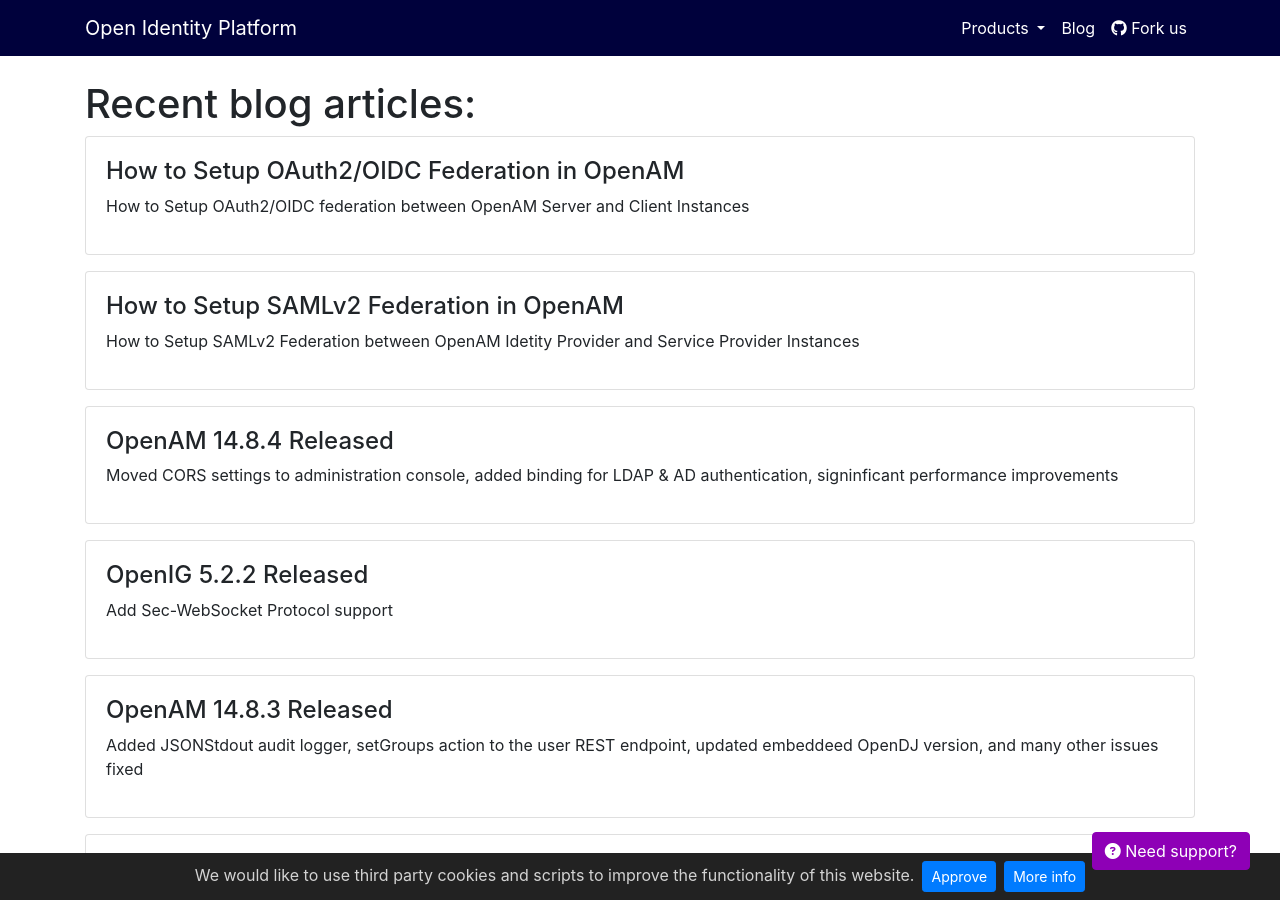
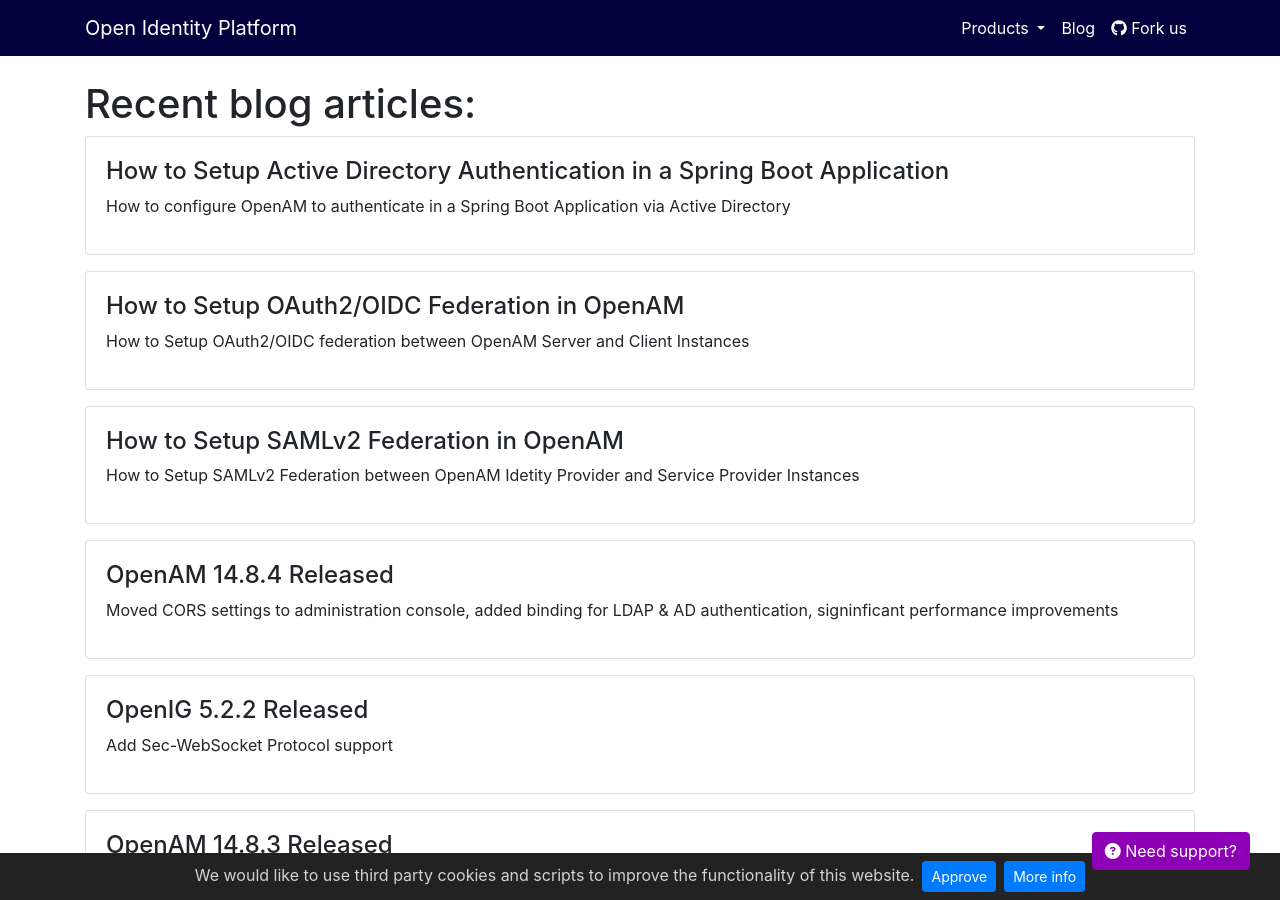
Before and after one commit to OpenIdentityPlatform/OpenIdentityPlatform.org, a Jekyll site: the page built from blog/index.html, in a window 1280 px wide and 900 px high. Built offline with Jekyll 4.4.1, drawn with Linux system fonts in a browser that asks for light colours; some of the changed lines change nothing that is shown.

Commit message:
How to Setup Active Directory Authentication in a Spring Boot Application (#162)

````diff
--- a/_data/blogposts.yml
+++ b/_data/blogposts.yml
@@ -1,3 +1,7 @@
+-
+  title: 'How to Setup Active Directory Authentication in a Spring Boot Application'
+  link: '/blog/openam-ad-springboot'
+  description: 'How to configure OpenAM to authenticate in a Spring Boot Application via Active Directory'
 -
   title: 'How to Setup OAuth2/OIDC Federation in OpenAM'
   link: '/blog/openam-oauth-federation'
--- /dev/null
+++ b/blog/openam-ad-springboot.md
@@ -0,0 +1,198 @@
+---
+layout: home
+title: "How to Setup Active Directory Authentication in a Spring Boot Application"
+landing-title2: "How to Setup Active Directory Authentication in a Spring Boot Application"
+description: "How to configure OpenAM to authenticate in a Spring Boot Application via Active Directory"
+keywords: 'Active Directory, Spring Boot, Spring Security, SSO, OpenAM'
+imageurl: 'openam-og.png'
+share-buttons: true
+---
+<h1>How to Setup Active Directory Authentication in a Spring Boot Application</h1>
+
+Original article: [https://github.com/OpenIdentityPlatform/OpenAM/wiki/How-to-Setup-Active-Directory-Authentication-in-a-Spring-Boot-Application](https://github.com/OpenIdentityPlatform/OpenAM/wiki/How-to-Setup-Active-Directory-Authentication-in-a-Spring-Boot-Application)
+# Introduction
+
+Almost every organization uses [Active Directory](https://ru.wikipedia.org/wiki/Active_Directory) to manage employee accounts. And using existing accounts to access corporate applications is a recommendend practice. In this article, we will configure authentication in the [demo Spring Boot application](https://github.com/OpenIdentityPlatform/spring-security-openam-example) via an Active Directory server in [OpenAM](https://github.com/OpenIdentityPlatform/OpenAM).
+
+
+## OpenAM Configuration
+
+## Install OpenAM
+
+Let OpenAM hostname is `openam.example.org`, and the Spring Boot application hostname is `app.example.org`.
+
+If you already have OpenAM installed, you can skip this step. The easiest way to deploy OpenAM is in a Docker container. Before starting, add the hostname and IP address to the `hosts` file, for example `127.0.0.0.1 app.example.org openam.example.org` .
+
+On Windows systems, the `hosts` file is located at `C:Windows/System32/drivers/etc/hosts` , on Linux and Mac it is located at `/etc/hosts` .
+
+Create a network in Docker for OpenAM
+
+```bash
+docker network create openam
+```
+
+Next, start the Docker container OpenAM Execute the following command:
+
+```bash
+docker run -h openam.example.org -p 8080:8080 --network openam --name openam openidentityplatform/openam
+```
+
+Once the server is up and running, run the initial OpenAM configuration. Run the following command:
+
+```bash
+docker exec -w '/usr/openam/ssoconfiguratortools' openam bash -c \
+'echo "ACCEPT_LICENSES=true
+SERVER_URL=http://openam.example.org:8080
+DEPLOYMENT_URI=/$OPENAM_PATH
+BASE_DIR=$OPENAM_DATA_DIR
+locale=en_US
+PLATFORM_LOCALE=en_US
+AM_ENC_KEY=
+ADMIN_PWD=passw0rd
+AMLDAPUSERPASSWD=p@passw0rd
+COOKIE_DOMAIN=example.org
+ACCEPT_LICENSES=true
+DATA_STORE=embedded
+DIRECTORY_SSL=SIMPLE
+DIRECTORY_SERVER=openam.example.org
+DIRECTORY_PORT=50389
+DIRECTORY_ADMIN_PORT=4444
+DIRECTORY_JMX_PORT=1689
+ROOT_SUFFIX=dc=openam,dc=example,dc=org
+DS_DIRMGRDN=cn=Directory Manager
+DS_DIRMGRPASSWD=passw0rd" > conf.file && java -jar openam-configurator-tool*.jar --file conf.file'
+```
+
+After successful configuration you can proceed to further steps.
+
+Note the `COOKIE_DOMAIN` parameter - the authentication session cookie must be set to a common top-level domain for OpenAM and the application.
+
+
+## Authentication Module Configuration
+
+Go to the OpenAM administrator console at
+
+http://openam.example.org:8080/openam/XUI/#login/
+
+In the login field enter the value `amadmin`, in the password field enter the value from the `ADMIN_PWD` parameter of the setup command, in this case `passw0rd`.
+
+Select the root realm and select Authentication → Modules from the menu. Create a new Active Directory authentication module.
+
+![OpenAM new Active Directory Module](/assets/img/openam-ad-springboot/0-openam-new-ad-module.png)
+
+Set the module settings according to the table
+
+| Setting | Description |
+| --- | --- |
+| Primary Active Directory Server | AD host and port number, for example: ad.example.org:389 |
+| Users Domain | | Active Directory domain for user authentication, for example, example.org. You need to fill this property so that users do not enter a name like user@example.org | to authenticate.
+| Bind User DN | Leave blank. If empty, binding authentication is used and you do not need to specify Bind user password, User Search Filter, and DN to Start User Search. | Bind user password.
+
+You can leave other settings unchanged.
+
+## Authentication Chain Configuration
+
+Go to the admin console, select the root realm and select Authentication → Chains from the menu. Create an `activeDirectory` authentication chain with the recently created `activeDirectory` module.
+
+![OpenAM Active Directory Authentication Chain](/assets/img/openam-ad-springboot/1-openam-ad-auth-chain.png)
+
+## Configure realm
+
+Go to Authentication → Chains for realm and on the User Profile tab, set the `User Profile` setting to `Ignore`.
+
+![OpenAM Realm User Profile Settings](/assets/img/openam-ad-springboot/2-openam-realm-auth-settings.png)
+
+So, you can authenticate to Active Directory without setting up Active Directory as a User Data Store in OpenAM.
+
+# Spring Boot Application Setup
+
+The recommended way is to integrate through Spring Security.
+
+The application uses a filter that can be attached to a Spring REST or a Web Controller.
+
+The filter receives a Cookie with the authentication session ID set by OpenAM on successful authentication from the HttpServletRequest. Then the filter calls the OpenAM API to retrieve the user from the session. If the cookie does not exist or the session retrieved from the cookie is not valid, the user is redirected to authentication.
+
+An example filter is in the listing below:
+
+```java
+@Component
+public class OpenAmAuthFilter implements Filter {
+
+    final static String OPENAM_URI = "http://openam.example.org:8080/openam";
+
+    final static String OPENAM_COOKIE_NAME = "iPlanetDirectoryPro";
+
+    final static String REDIRECT_URI_TEMPLATE = OPENAM_URI.concat("/XUI#login/&service=activeDirectory&goto=");
+
+    private final String OPENAM_USER_INFO_URI = OPENAM_URI.concat("/json/users?_action=idFromSession");
+
+    @Override
+    public void doFilter(ServletRequest servletRequest, ServletResponse servletResponse, FilterChain filterChain) throws IOException, ServletException {
+        HttpServletRequest request = (HttpServletRequest) servletRequest;
+        HttpServletResponse response = (HttpServletResponse) servletResponse;
+
+        //reading OpenAM session cookie
+        Optional<Cookie> openamCookie = Optional.empty();
+        if(request.getCookies() != null) {
+            openamCookie = Arrays.stream(request.getCookies())
+                    .filter(c -> c.getName().equals(OPENAM_COOKIE_NAME)).findFirst();
+        }
+        String redirectUri = request.getRequestURL().toString();
+        if(openamCookie.isEmpty()) {
+            response.sendRedirect(REDIRECT_URI_TEMPLATE  + URLEncoder.encode(redirectUri, StandardCharsets.UTF_8));
+        } else {
+            //retrieve userID from by session cookie value from OpenAM
+            String userId = getUserIdFromSession(openamCookie.get().getValue());
+            if (userId == null) {
+                response.sendRedirect(REDIRECT_URI_TEMPLATE + URLEncoder.encode(redirectUri, StandardCharsets.UTF_8));
+                return;
+            }
+            request.setAttribute("openam.userId", userId);
+            filterChain.doFilter(servletRequest, servletResponse);
+        }
+    }
+
+    private String getUserIdFromSession(String sessionId) {
+        RestTemplate restTemplate = new RestTemplate();
+        ParameterizedTypeReference<Map<String, String>> responseType = new ParameterizedTypeReference<>() {};
+        HttpHeaders headers = new HttpHeaders();
+        headers.add(OPENAM_COOKIE_NAME, sessionId);
+        headers.setContentType(MediaType.APPLICATION_JSON);
+        HttpEntity<?> entity = new HttpEntity<>(headers);
+        ResponseEntity<Map<String, String>> response
+                = restTemplate.exchange(OPENAM_USER_INFO_URI, HttpMethod.POST, entity, responseType);
+        Map<String, String> body = response.getBody();
+        if (body == null) {
+            return null;
+        }
+        return body.get("id");
+    }
+}
+```
+
+# Test Solution
+
+Let's run a demo Spring Boot application in a Docker container
+
+```bash
+docker run -h app.example.org -p 8081:8081 --network openam --name spring-security-openam-example openidentityplatform/spring-security-openam-example
+```
+
+Exit the console and open the demo application link in your browser. http://app.example.org:8081/ Click the `OpenAM Cookie` link.
+
+![Example Spring Boot Application](/assets/img/openam-ad-springboot/3-example-spring-boot-application.png)
+
+The filter will not find a valid session and will redirect to OpenAM authentication. Enter the user's credentials from Active Directory.
+
+![OpenAM Authentication](/assets/img/openam-ad-springboot/4-openam-authentication.png)
+
+After successful authentication, the user will be redirected back to the application. The `openam.userId` attribute of the HttpServletRequest object will be set to the user ID from Active Directory.
+
+![Seccuessful Authentication](/assets/img/openam-ad-springboot/5-successful-auth.png)
+
+**Further reading**
+
+- [OpenAM and Spring Boot 3 Integration via OIDC OAuth2 Protocol](https://github.com/OpenIdentityPlatform/OpenAM/wiki/OpenAM-and-Spring-Boot-3-Integration-via-OIDC-OAuth2-Protocol)
+- [OpenAM and Spring Boot 3 Integration via SAMLv2 Protocol](https://github.com/OpenIdentityPlatform/OpenAM/wiki/OpenAM-and-Spring-Boot-3-Integration-via-SAMLv2-Protocol)
+- [OpenAM and Spring Boot 3 Integration via OpenAM Cookie](https://github.com/OpenIdentityPlatform/OpenAM/wiki/OpenAM-and-Spring-Boot-3-Integration-via-OpenAM-Cookie)
+- [How to Add Authorization and Protect Your Application With OpenAM and OpenIG Stack](https://github.com/OpenIdentityPlatform/OpenAM/wiki/How-to-Add-Authorization-and-Protect-Your-Application-With-OpenAM-and-OpenIG-Stack)
````
Also changed, not shown: assets/img/openam-ad-springboot/0-openam-new-ad-module.png (added), assets/img/openam-ad-springboot/1-openam-ad-auth-chain.png (added), assets/img/openam-ad-springboot/2-openam-realm-auth-settings.png (added), assets/img/openam-ad-springboot/3-example-spring-boot-application.png (added), assets/img/openam-ad-springboot/4-openam-authentication.png (added), assets/img/openam-ad-springboot/5-successful-auth.png (added).
